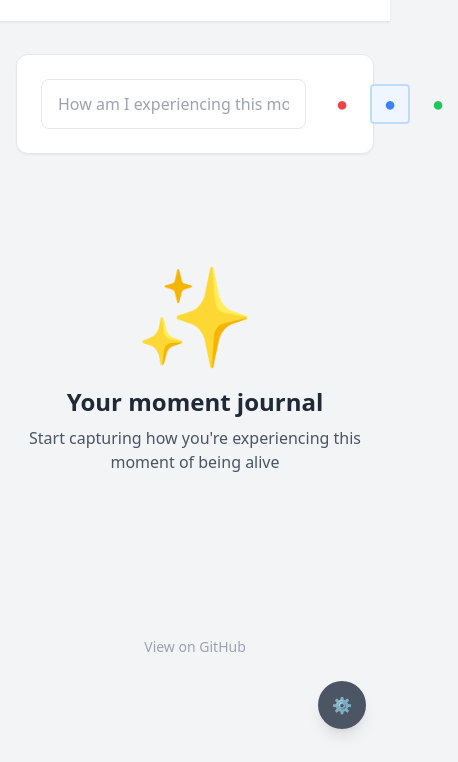
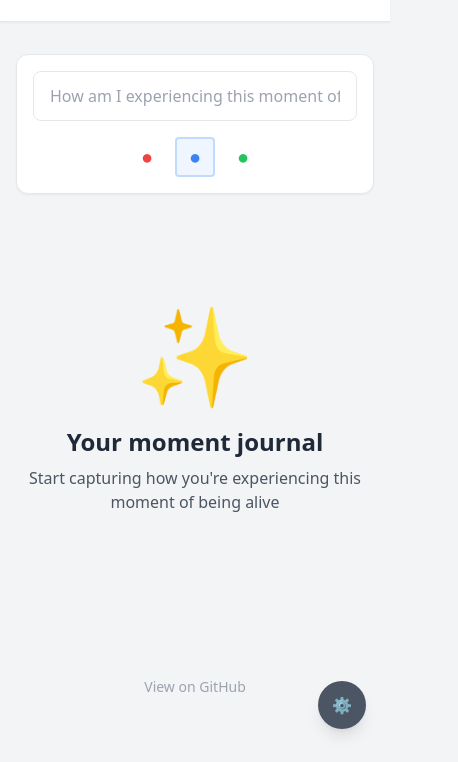
Before and after one commit to srid/haietmoba, a plain HTML site: page index.html in a window 390 px wide. Shown: the part 91-853 px from the top of the page, 458 px wide, since content can reach past the window. Drawn offline with nearby package versions, Linux system fonts and the light colour scheme.

Commit message:
Fix mobile layout for mood selector
- Stack input and mood buttons vertically on mobile
- Center mood buttons on mobile, left-align on desktop
- Responsive padding: smaller on mobile, larger on desktop
- Improved alignment prevents buttons shifting to the right

```diff
--- a/index.html
+++ b/index.html
@@ -40,15 +40,15 @@
     <!-- Main Content -->
     <div class="max-w-4xl mx-auto px-4 py-8">
         <!-- Quick Entry Card -->
-        <div class="bg-white rounded-xl shadow-sm border p-6 mb-8 sticky top-20 z-10">
-            <div class="flex items-center gap-4">
+        <div class="bg-white rounded-xl shadow-sm border p-4 sm:p-6 mb-8 sticky top-20 z-10">
+            <div class="flex flex-col sm:flex-row items-stretch sm:items-center gap-4">
                 <input
                     type="text"
                     id="entryInput"
                     placeholder="How am I experiencing this moment of being alive?"
                     class="flex-1 px-4 py-3 border border-gray-200 rounded-lg text-gray-900 placeholder-gray-400 focus:outline-none focus:ring-2 focus:ring-accent-blue focus:border-transparent"
                 />
-                <div class="flex gap-2">
+                <div class="flex gap-2 justify-center sm:justify-start">
                     <button
                         type="button"
                         data-mood="Bad"
```
